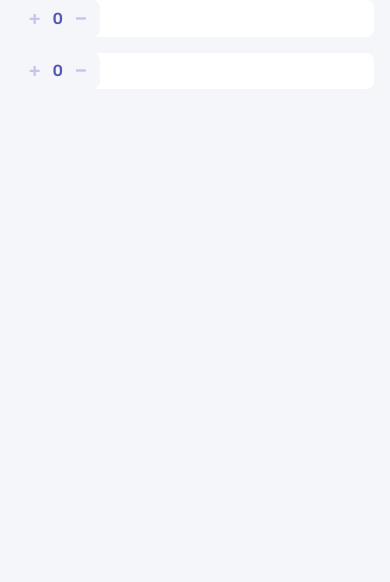
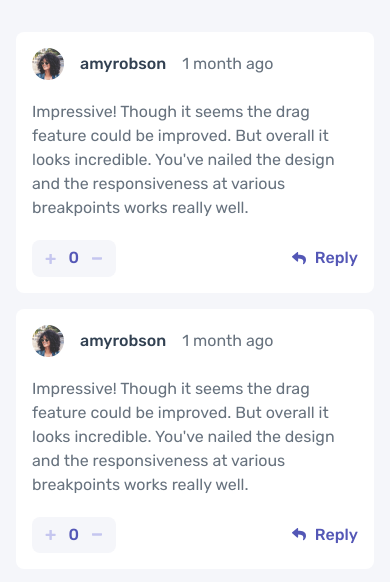
Before and after one commit to matijas-05/interactive-comments-section, a React (Vite) app: page / in a window 390 px wide. Shown: the top 582 px of the page. Built offline with nearby package versions, Linux system fonts and the light colour scheme.

Commit message:
feat: mobile comment card

```diff
--- /dev/null
+++ b/src/components/Buttons/BtnWithIcon.module.scss
@@ -0,0 +1,13 @@
+@use "/src/scss/variables" as v;
+
+.btn-with-icon {
+	display: grid;
+	grid-auto-flow: column;
+	align-items: center;
+	gap: 0.5625em;
+	cursor: pointer;
+
+	&:hover {
+		filter: opacity(0.5);
+	}
+}
--- /dev/null
+++ b/src/components/Buttons/BtnWithIcon.tsx
@@ -0,0 +1,16 @@
+import styles from "./BtnWithIcon.module.scss"
+
+interface BtnWithIconProps {
+	imgSrc: string,
+	text: string,
+}
+function BtnWithIcon(props: BtnWithIconProps) {
+	return (
+		<div className={`${styles["btn-with-icon"]} `}>
+			<img src={props.imgSrc} alt="" />
+			<p className="accent-purple">{props.text}</p>
+		</div>
+	);
+}
+
+export default BtnWithIcon;
--- a/src/components/Comment/Comment.module.scss
+++ b/src/components/Comment/Comment.module.scss
@@ -3,6 +3,8 @@
 .comment {
 	display: flex;
 	flex-direction: column;
+	gap: 1.25em;
+	padding: 1em;
 	background-color: v.$clr-comment-bg;
 	border-radius: v.$border-radius;
 
@@ -10,3 +12,15 @@
 		color: hsl(211, 10%, 45%);
 	}
 }
+.info {
+	> img {
+		width: 2rem;
+	}
+	> .username {
+		color: v.$clr-text-neutral-500;
+		font-weight: 500;
+	}
+	> .date {
+		color: v.$clr-text-400;
+	}
+}
--- a/src/components/Comment/Comment.tsx
+++ b/src/components/Comment/Comment.tsx
@@ -1,10 +1,20 @@
+import BtnWithIcon from "../Buttons/BtnWithIcon";
 import styles from "./Comment.module.scss"
 import Votes from "./Votes";
 
 function Comment() {
 	return (
 		<div className={styles["comment"]}>
-			<Votes />
+			<div className={`${styles["info"]} f-ai-c g-1`}>
+				<img src="/src/assets/images/avatars/image-amyrobson.webp" alt="icon" />
+				<p className={styles["username"]}>amyrobson</p>
+				<p className={styles["date"]}>1 month ago</p>
+			</div>
+			<p>Impressive! Though it seems the drag feature could be improved. But overall it looks incredible. You've nailed the design and the responsiveness at various breakpoints works really well.</p>
+			<div className="left-right">
+				<Votes />
+				<BtnWithIcon imgSrc="/src/assets/images/icon-reply.svg" text="Reply" />
+			</div>
 		</div>
 	);
 }
--- a/src/components/Comment/Votes.module.scss
+++ b/src/components/Comment/Votes.module.scss
@@ -8,15 +8,14 @@
 	border-radius: v.$border-radius;
 
 	> p {
-		color: v.$clr-text-500;
-		font-weight: 500;
 		text-align: center;
 	}
 	> img {
 		cursor: pointer;
 		padding: .8em;
-	}
-	> img:hover {
-		filter: saturate(2000%) brightness(0.7);
+
+		&:hover {
+			filter: saturate(2000%) brightness(0.7);
+		}
 	}
 }
--- a/src/components/Comment/Votes.tsx
+++ b/src/components/Comment/Votes.tsx
@@ -7,7 +7,7 @@ function Votes() {
 	return (
 		<div className={styles["votes"]}>
 			<img src="/src/assets/images/icon-plus.svg" alt="+" onClick={() => setVotes(votes + 1)} />
-			<p style={{ width: `${votes.toString().length}ch` }}>{votes}</p>
+			<p className="accent-purple" style={{ width: `${votes.toString().length}ch` }}>{votes}</p>
 			<img src="/src/assets/images/icon-minus.svg" alt="-" onClick={() => setVotes(votes - 1)} />
 		</div>
 	);
--- a/src/scss/_globals.scss
+++ b/src/scss/_globals.scss
@@ -8,6 +8,7 @@
 	padding: 0;
 	box-sizing: border-box;
 	font-family: "Rubik", sans-serif;
+	transition: all 100ms ease-in-out;
 }
 body {
 	background-color: v.$clr-bg;
@@ -17,11 +18,14 @@ button {
 	background: none;
 	cursor: pointer;
 }
+p {
+	line-height: 1.5em;
+}
 
 #root {
 	display: flex;
 	flex-direction: column;
 	justify-content: center;
-	padding: 0 1em;
+	padding: 2em 1em;
 	gap: 1em;
 }
--- /dev/null
+++ b/src/scss/_utils.scss
@@ -0,0 +1,24 @@
+@use "/src/scss/variables" as v;
+
+/* LAYOUT */
+.f-ai-c {
+	display: flex;
+	align-items: center;
+}
+.g-1 {
+	gap: 1em;
+}
+.left-right {
+	display: flex;
+	align-items: center;
+
+	> :last-child {
+		margin-left: auto;
+	}
+}
+
+/* APPEARANCE */
+.accent-purple {
+	color: v.$clr-text-primary-500;
+	font-weight: 500;
+}
--- a/src/scss/_variables.scss
+++ b/src/scss/_variables.scss
@@ -1,7 +1,8 @@
 $clr-bg: hsl(228, 33%, 97%);
 $clr-comment-bg: hsl(0, 0%, 100%);
 $clr-text-400: hsl(211, 10%, 45%);
-$clr-text-500: hsl(238, 40%, 52%);
+$clr-text-primary-500: hsl(238, 40%, 52%);
+$clr-text-neutral-500: hsl(212, 24%, 26%);
 $clr-text-light: hsl(239, 57%, 85%);
 
 $border-radius: .5em;
--- a/src/scss/index.scss
+++ b/src/scss/index.scss
@@ -1 +1,2 @@
-@use "globals";
+@use "./globals";
+@use "./utils";
```
